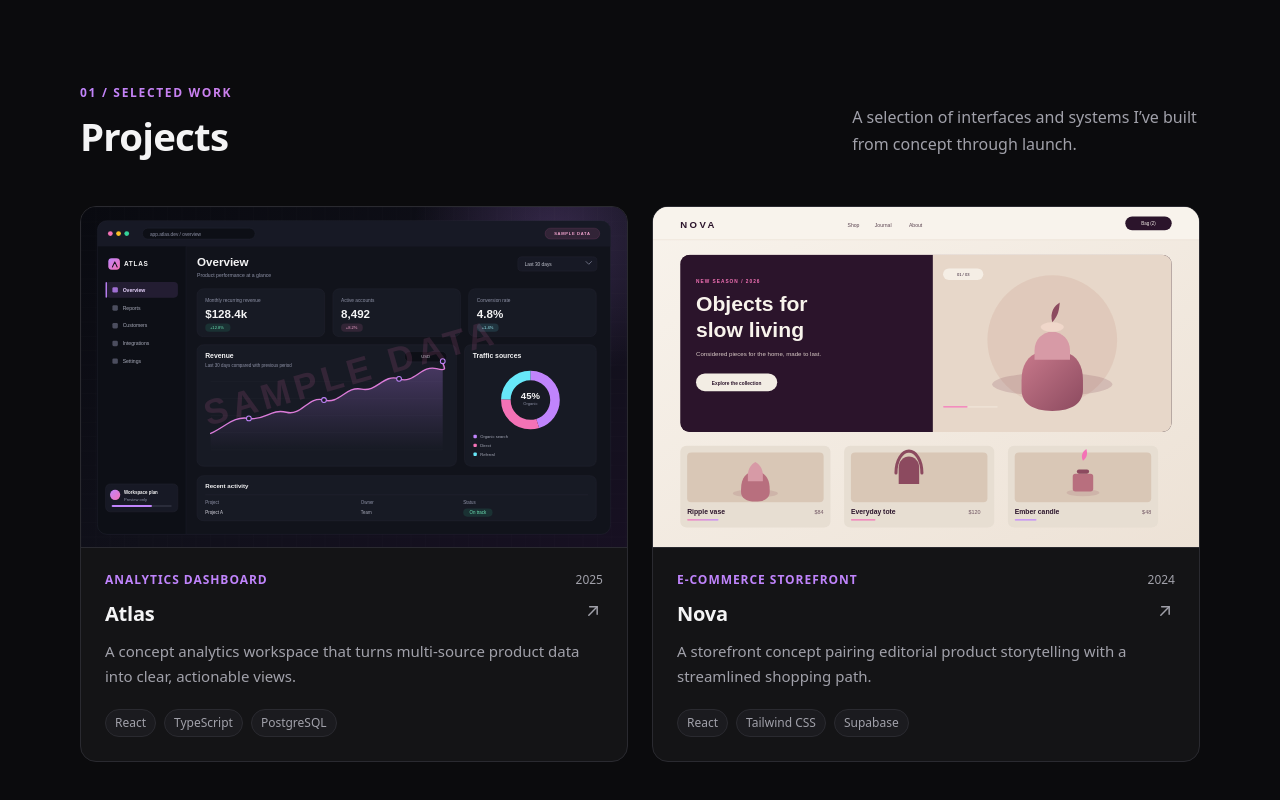
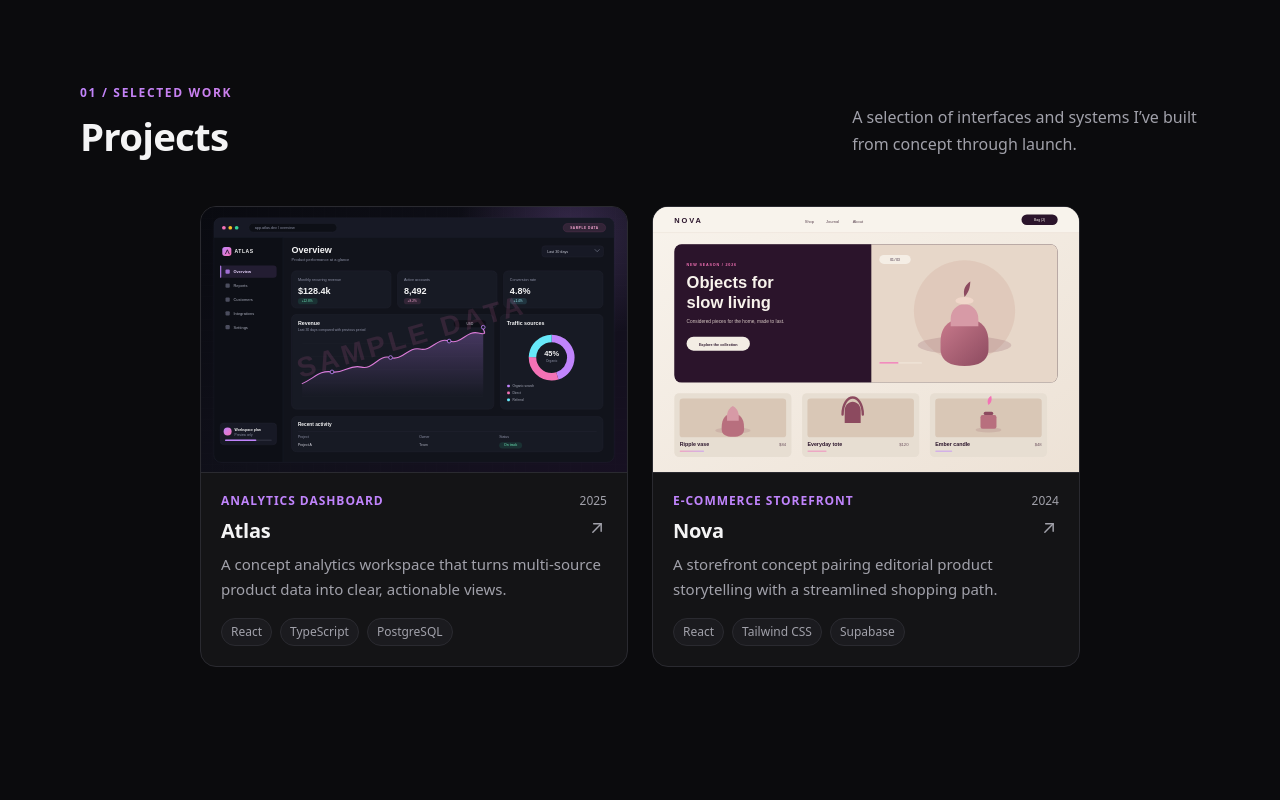
Before and after one commit to GTGUY652/MyPortfolio, a React (Vite) app: page / in a window 1280 px wide. Shown: the part 1172-1972 px from the top of the page. After the commit the page ends 1951 px from the top, so only its background shows below. Built offline with nearby package versions, Linux system fonts and the light colour scheme.

Commit message:
style(projects): tighten featured card scale

```diff
--- a/src/components/sections/Projects.css
+++ b/src/components/sections/Projects.css
@@ -8,7 +8,9 @@
   display: grid;
   grid-template-columns: 1fr;
   gap: var(--space-5);
+  max-width: 880px;
   margin-top: var(--space-7);
+  margin-inline: auto;
 }
 
 .projects__grid > li {
--- a/src/components/ui/ProjectCard.css
+++ b/src/components/ui/ProjectCard.css
@@ -30,8 +30,8 @@
   display: flex;
   flex: 1;
   flex-direction: column;
-  gap: var(--space-3);
-  padding: var(--space-5);
+  gap: var(--space-2);
+  padding: 20px;
 }
 
 .project-card__meta {
```
